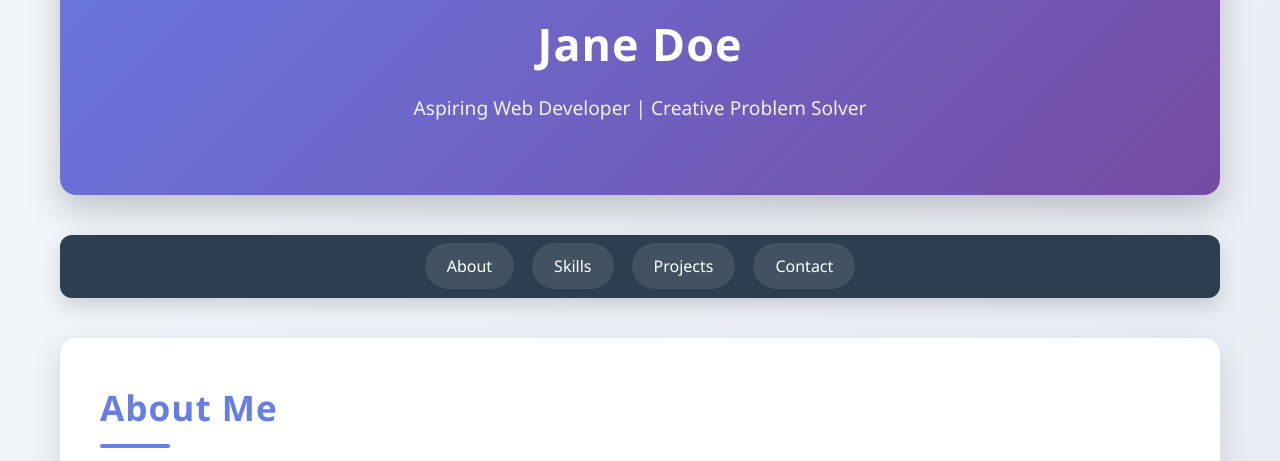
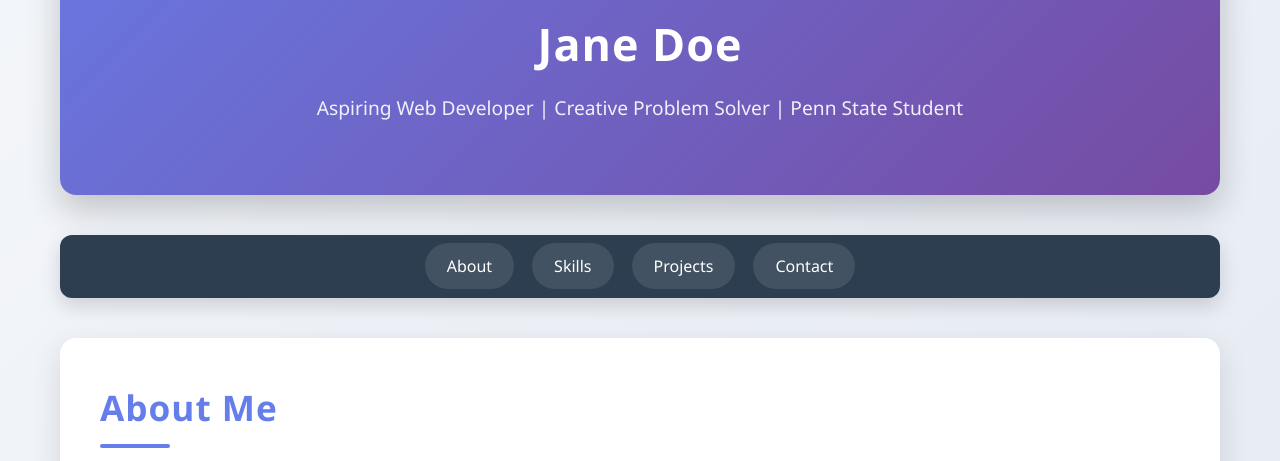
Before and after one commit to rifatsm/jane-doe.github.io, a plain HTML site: page index.html in a window 1280 px wide. Shown: the part 322-783 px from the top of the page. Drawn offline with Linux system fonts and the light colour scheme.

Commit message:
Add PSU info.

```diff
--- a/index.html
+++ b/index.html
@@ -43,7 +43,7 @@
                  height="200">
 
             <h1>Jane Doe</h1>
-            <p>Aspiring Web Developer | Creative Problem Solver</p>
+            <p>Aspiring Web Developer | Creative Problem Solver | Penn State Student </p>
         </header>
 
         <nav aria-label="Main navigation">
```
